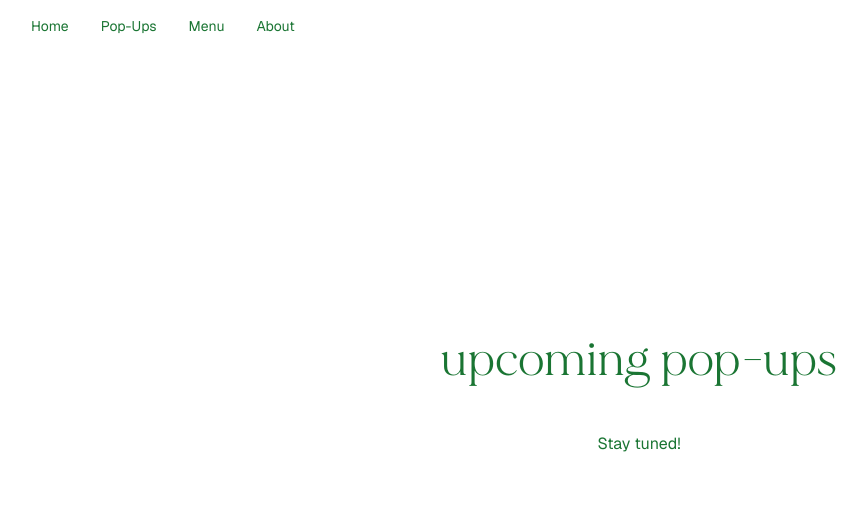
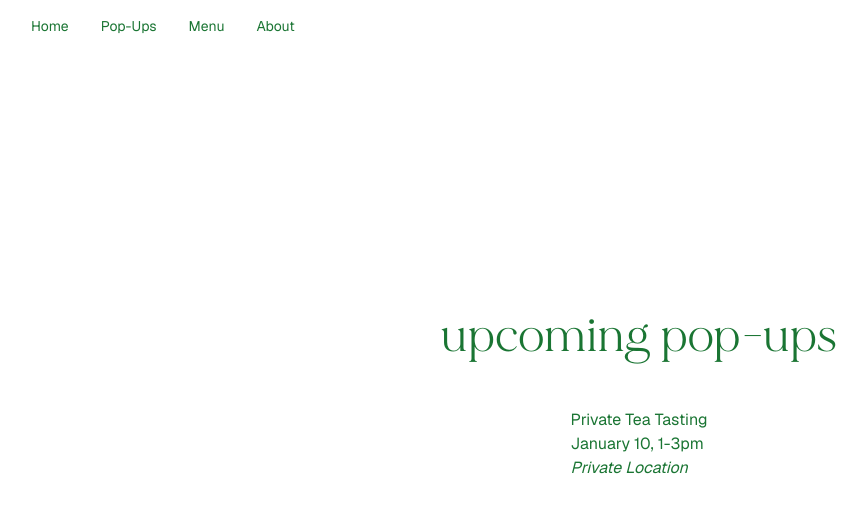
Before and after one commit to stephenfcan/nujii, a Next.js app: page /popups in a window 1280 px wide. Shown: the top 512 px of the page, without its empty margins (1-868 px from the left). Built offline with nearby package versions, Linux system fonts and the light colour scheme.

Commit message:
add jan 2026 popup

```diff
--- a/src/app/popups/page.js
+++ b/src/app/popups/page.js
@@ -3,17 +3,30 @@ export default function PopupsPage() {
     <div className="bg-white text-[#1a7533] p-8 pb-20 gap-4 sm:p-20 -mt-14">
       <div className="flex flex-col items-center justify-center min-h-screen -mt-20">
         <h1 className="font-Mirage text-5xl">upcoming pop-ups</h1>
-        <div className="mt-12">
-            <p className="font-sans text-md max-w-xl">Stay tuned!</p>
-            {/* <p className="font-sans text-md max-w-xl">
-                Havana Street Night Market - September 27
-            </p>
-            <p className="font-sans text-md max-w-xl">
-                6-10pm
-            </p>
-            <p className="font-sans text-md max-w-xl">
-                2710 S Havana St, Aurora, CO 80014
-            </p> */}
+        <div className="flex flex-col space-y-5 mt-12">
+            {/* <p className="font-sans text-md max-w-xl">Stay tuned!</p> */}
+            <div>
+              <p className="font-sans text-md max-w-xl">
+                Private Tea Tasting
+              </p>
+              <p className="font-sans text-md max-w-xl">
+                January 10, 1-3pm
+              </p>
+              <i className="font-sans text-md max-w-xl">
+                Private Location
+              </i>
+            </div>
+            {/* <div>
+              <p className="font-sans text-md max-w-xl">
+                2026 Lunar New Year on Havana Street
+              </p>
+              <p className="font-sans text-md max-w-xl">
+                February 15, 12-6pm
+              </p>
+              <i className="font-sans text-md max-w-xl">
+                The Stampede, Aurora
+              </i>
+            </div> */}
         </div>
       </div>
     </div>
```
